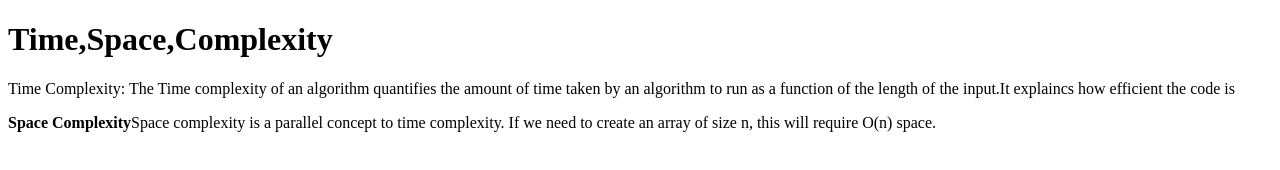
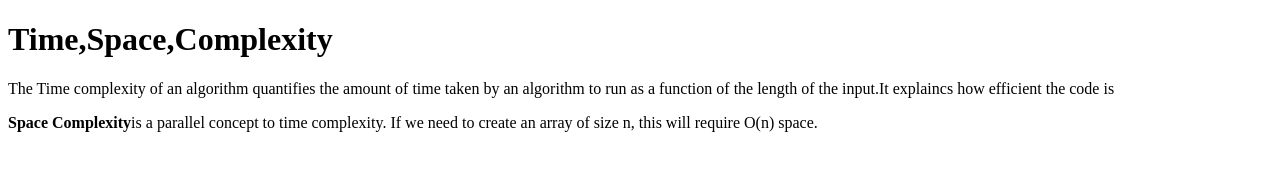
Before and after one commit to acciojob/time-and-space-complexity-writ-0924, a website: page main.html in a window 1280 px wide. Drawn offline with Linux system fonts and the light colour scheme.

Commit message:
created a submission

```diff
--- a/main.html
+++ b/main.html
@@ -9,8 +9,8 @@
 <body>
 	<!-- the entire body must be written by student -->
 	<h1>Time,Space,Complexity</h1>
-	<p>Time Complexity: The Time complexity of an algorithm quantifies the amount of time taken by an algorithm to run as a function of the length of the input.It explaincs how efficient the code is</p>
-	<p><b>Space Complexity</b>Space complexity is a parallel concept to time complexity. If we need to create an array of size n, this will require O(n) space.</p>
+	<p>The Time complexity of an algorithm quantifies the amount of time taken by an algorithm to run as a function of the length of the input.It explaincs how efficient the code is</p>
+	<p><b>Space Complexity</b>is a parallel concept to time complexity. If we need to create an array of size n, this will require O(n) space.</p>
     <script type="text/javascript" src="./script.js">
 </script>
 
```
